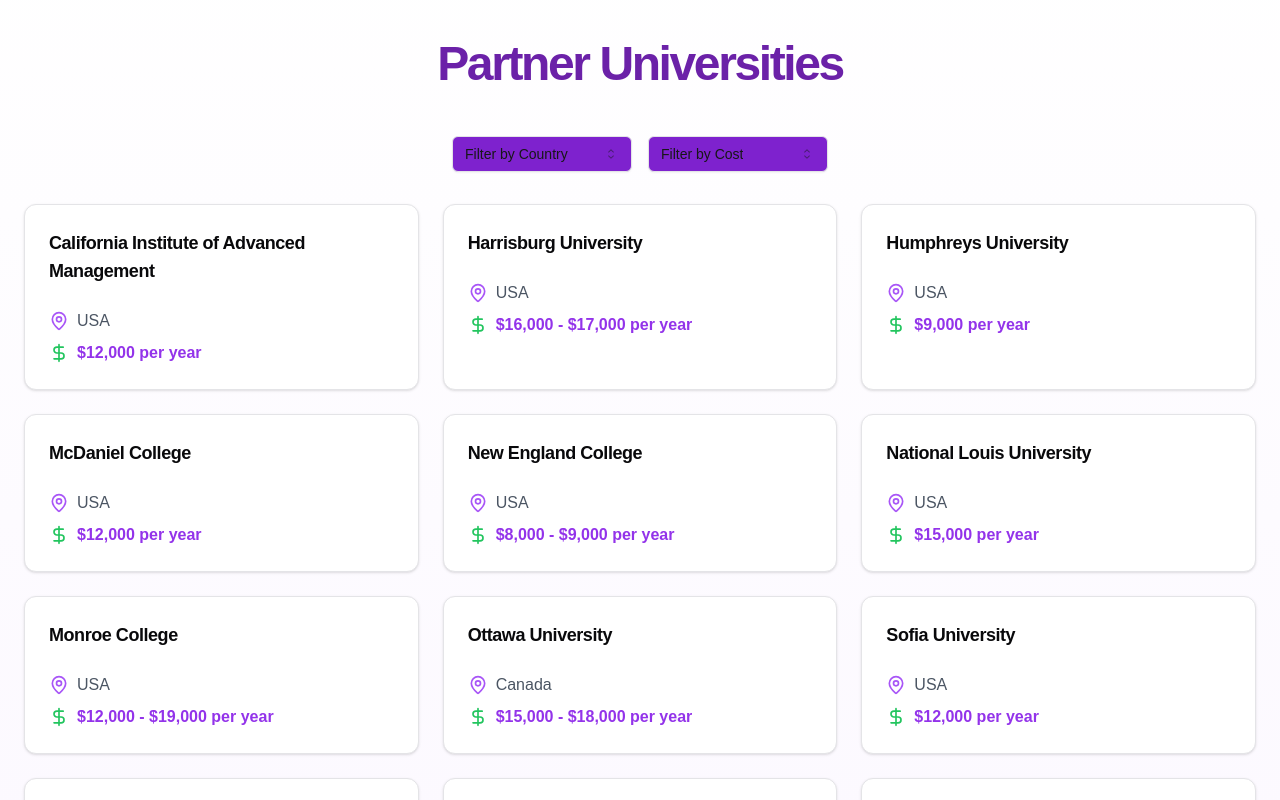
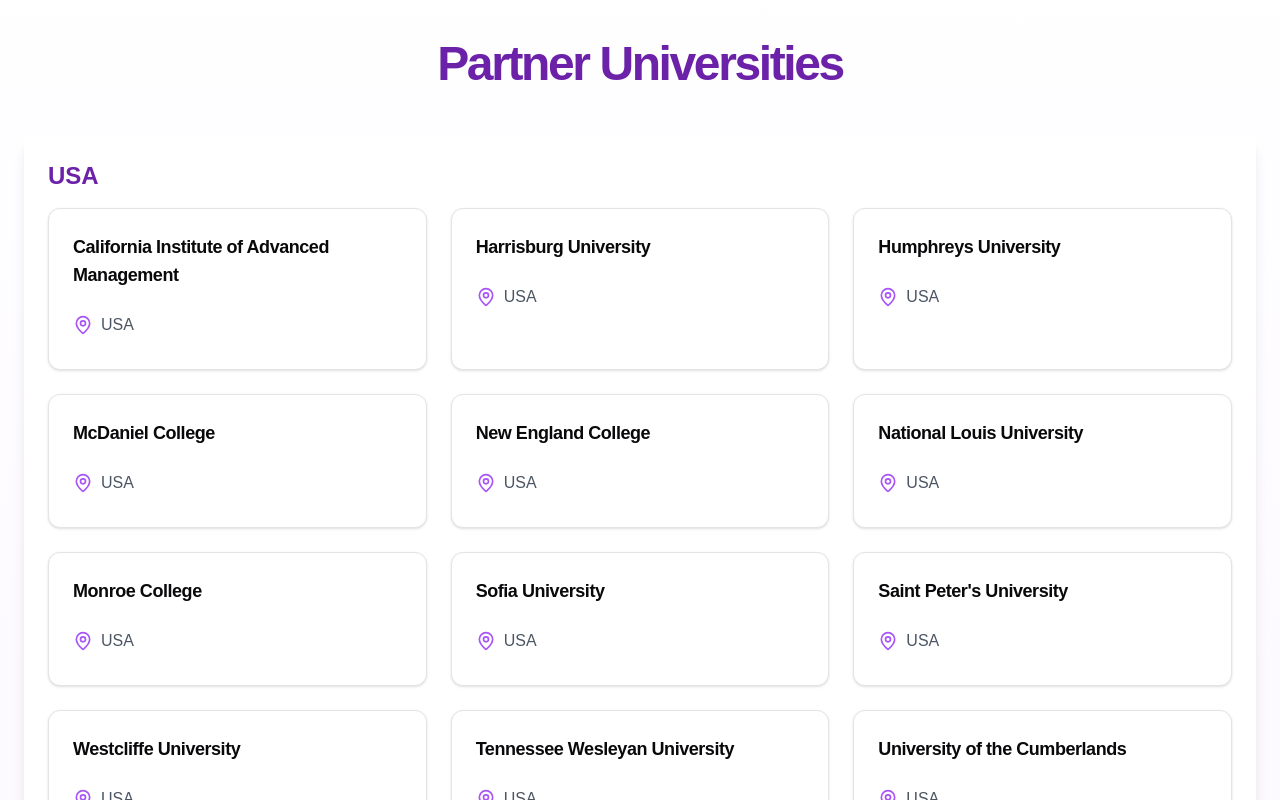
Before and after one commit to Asif-Alam1/rfm-website, a Next.js app: page /student-consultancy in a window 1280 px wide. Shown: the part 2100-2900 px from the top of the page. Built offline with nearby package versions, Linux system fonts and the light colour scheme.

Commit message:
Enhance product display and university grouping; remove unnecessary filters

```diff
--- a/app/import-export/page.jsx
+++ b/app/import-export/page.jsx
@@ -22,16 +22,7 @@ import {
 	Truck,
 	Package,
 	CheckCircle,
-	Shirt,
-	Fish,
-	Carrot,
-	Palette,
-	Scissors,
-	Layers,
 	ShoppingBag,
-	Factory,
-	FlaskConical,
-	Car,
 	Briefcase
 } from 'lucide-react'
 import Image from 'next/image'
@@ -108,20 +99,70 @@ export default function ImportExport() {
 			title: 'Sourcing',
 			description: 'We will source the products for you from anywhere in the world'
 		}
+		,
+		{
+			icon: ShoppingBag,
+			title: 'Dropshipping & Sourcing',
+			description: 'Sourcing and dropshipping from India & China with quality checks and fulfilment.'
+		}
 	]
 
 	const products = [
-		{ icon: Palette, name: 'Handicrafts' },
-		{ icon: Fish, name: 'Fishes' },
-		{ icon: Carrot, name: 'Vegetables' },
-		{ icon: Shirt, name: 'Clothings' },
-		{ icon: Package, name: 'Plastic Products' },
-		{ icon: Scissors, name: 'Wigs' },
-		{ icon: Layers, name: 'Leathers' },
-		{ icon: ShoppingBag, name: 'Garments' },
-		{ icon: Factory, name: 'Machinery' },
-		{ icon: FlaskConical, name: 'Chemicals' },
-		{ icon: Car, name: 'Cars' }
+		{
+			name: 'Handicrafts',
+			image: 'https://images.unsplash.com/photo-1452860606245-08befc0ff44b?w=600&h=400&fit=crop',
+			description: 'Traditional & artisanal crafts'
+		},
+		{
+			name: 'Fishes',
+			image: 'https://images.unsplash.com/photo-1544943910-4c1dc44aab44?w=600&h=400&fit=crop',
+			description: 'Fresh & frozen seafood'
+		},
+		{
+			name: 'Vegetables',
+			image: 'https://images.unsplash.com/photo-1540420773420-3366772f4999?w=600&h=400&fit=crop',
+			description: 'Farm-fresh produce'
+		},
+		{
+			name: 'Clothing',
+			image: 'https://images.unsplash.com/photo-1489987707025-afc232f7ea0f?w=600&h=400&fit=crop',
+			description: 'Fashion & apparel'
+		},
+		{
+			name: 'Plastic Products',
+			image: 'https://images.unsplash.com/photo-1536939459926-301728717817?w=600&h=400&fit=crop',
+			description: 'Industrial plastic goods'
+		},
+		{
+			name: 'Wigs',
+			image: 'https://images.unsplash.com/photo-1562322140-8baeececf3df?w=600&h=400&fit=crop',
+			description: 'Hair extensions & wigs'
+		},
+		{
+			name: 'Leather Goods',
+			image: 'https://images.unsplash.com/photo-1590874103328-eac38a683ce7?w=600&h=400&fit=crop',
+			description: 'Premium leather products'
+		},
+		{
+			name: 'Garments',
+			image: 'https://images.unsplash.com/photo-1445205170230-053b83016050?w=600&h=400&fit=crop',
+			description: 'Textile & ready-made garments'
+		},
+		{
+			name: 'Machinery',
+			image: 'https://images.unsplash.com/photo-1581092160562-40aa08e78837?w=600&h=400&fit=crop',
+			description: 'Industrial equipment'
+		},
+		{
+			name: 'Chemicals',
+			image: 'https://images.unsplash.com/photo-1532187863486-abf9dbad1b69?w=600&h=400&fit=crop',
+			description: 'Industrial chemicals'
+		},
+		{
+			name: 'Automobiles',
+			image: 'https://images.unsplash.com/photo-1542362567-b07e54358753?w=600&h=400&fit=crop',
+			description: 'Vehicles & auto parts'
+		}
 	]
 	return (
 		<div className='flex flex-col min-h-screen bg-gradient-to-b from-blue-900 via-blue-800 to-cyan-700'>
@@ -179,16 +220,25 @@ export default function ImportExport() {
 						<h2 className='text-3xl font-bold tracking-tighter sm:text-4xl md:text-5xl text-center mb-12 text-blue-800'>
 							Our Product Categories
 						</h2>
-						<div className='grid grid-cols-2 md:grid-cols-3 lg:grid-cols-4 gap-8'>
+						<div className='grid grid-cols-1 sm:grid-cols-2 lg:grid-cols-3 xl:grid-cols-4 gap-6'>
 							{products.map((product, index) => (
 								<Card
 									key={index}
-									className='scroll-animate bg-white hover:shadow-lg transition-all duration-300'>
-									<CardContent className='flex flex-col items-center justify-center p-6'>
-										<product.icon className='h-12 w-12 mb-4 text-blue-600' />
-										<CardTitle className='text-center'>
+									className='scroll-animate bg-white hover:shadow-2xl transition-all duration-500 overflow-hidden group cursor-pointer border-none'>
+									<div className='relative h-48 overflow-hidden'>
+										<Image
+											src={product.image}
+											alt={product.name}
+											fill
+											className='object-cover group-hover:scale-110 transition-transform duration-500'
+										/>
+										<div className='absolute inset-0 bg-gradient-to-t from-black/60 via-black/20 to-transparent opacity-0 group-hover:opacity-100 transition-opacity duration-300'></div>
+									</div>
+									<CardContent className='p-5'>
+										<CardTitle className='text-lg mb-2 text-blue-900 group-hover:text-blue-600 transition-colors duration-300'>
 											{product.name}
 										</CardTitle>
+										<p className='text-sm text-gray-600'>{product.description}</p>
 									</CardContent>
 								</Card>
 							))}
--- a/app/student-consultancy/page.jsx
+++ b/app/student-consultancy/page.jsx
@@ -17,13 +17,7 @@ import {
 	TabsList,
 	TabsTrigger
 } from '../../components/ui/tabs'
-import {
-	Select,
-	SelectContent,
-	SelectItem,
-	SelectTrigger,
-	SelectValue
-} from '../../components/ui/select'
+// Note: Removed Select filter UI — universities will be grouped by country instead
 import {
 	GraduationCap,
 	BookOpen,
@@ -49,8 +43,7 @@ export default function StudentConsultancy() {
 		subject: '',
 		message: ''
 	})
-	const [countryFilter, setCountryFilter] = useState('All')
-	const [costFilter, setCostFilter] = useState('All')
+	// no filters: universities will be shown grouped by country
 
 	const handleSubmit = async e => {
 		e.preventDefault()
@@ -183,20 +176,31 @@ export default function StudentConsultancy() {
 		{ name: 'Campbellsville University', fee: '$10,000', country: 'USA' },
 		{ name: 'University of Potomac', fee: '$8,000', country: 'USA' }
 	]
+	// group partner universities by country so UI shows sections per country
+	const groupedUniversities = partnerUniversities.reduce((acc, uni) => {
+		const country = uni.country || 'Other'
+		if (!acc[country]) acc[country] = []
+		acc[country].push(uni)
+		return acc
+	}, {})
 
-	const filteredUniversities = partnerUniversities.filter(uni => {
-		const matchesCountry =
-			countryFilter === 'All' || uni.country === countryFilter
-		const feeLower = parseInt(uni.fee.replace(/[^0-9]/g, ''))
-		const matchesCost =
-			costFilter === 'All' ||
-			(costFilter === 'Under $10,000' && feeLower < 10000) ||
-			(costFilter === '$10,000 - $15,000' &&
-				feeLower >= 10000 &&
-				feeLower <= 15000) ||
-			(costFilter === 'Over $15,000' && feeLower > 15000)
-		return matchesCountry && matchesCost
-	})
+	// preferred display order; user will add more universities for these countries
+	const countriesOrder = [
+		'USA',
+		'Canada',
+		'UK',
+		'Italy',
+		'Cyprus',
+		'South Korea',
+		'Japan',
+		'Australia',
+		'Denmark',
+		'Newzealand'
+	]
+
+	const allCountries = Array.from(
+		new Set([...countriesOrder, ...Object.keys(groupedUniversities)])
+	)
 
 	return (
 		<div className='flex flex-col min-h-screen bg-gradient-to-b from-purple-900 via-purple-800 to-indigo-700'>
@@ -401,35 +405,18 @@ export default function StudentConsultancy() {
 						<h2 className='text-3xl font-bold tracking-tighter sm:text-4xl md:text-5xl text-center mb-12 text-purple-800'>
 							Partner Universities
 						</h2>
-						<div className='flex flex-wrap gap-4 mb-8 justify-center'>
-							<Select onValueChange={value => setCountryFilter(value)}>
-								<SelectTrigger className='w-[180px] bg-purple-700'>
-									<SelectValue placeholder='Filter by Country' />
-								</SelectTrigger>
-								<SelectContent>
-									<SelectItem value='All'>All Countries</SelectItem>
-									<SelectItem value='USA'>USA</SelectItem>
-									<SelectItem value='Canada'>Canada</SelectItem>
-								</SelectContent>
-							</Select>
-							<Select onValueChange={value => setCostFilter(value)}>
-								<SelectTrigger className='w-[180px] bg-purple-700'>
-									<SelectValue placeholder='Filter by Cost' />
-								</SelectTrigger>
-								<SelectContent>
-									<SelectItem value='All'>All Costs</SelectItem>
-									<SelectItem value='Under $10,000'>Under $10,000</SelectItem>
-									<SelectItem value='$10,000 - $15,000'>
-										$10,000 - $15,000
-									</SelectItem>
-									<SelectItem value='Over $15,000'>Over $15,000</SelectItem>
-								</SelectContent>
-							</Select>
-						</div>
+						{/* Universities grouped by country. No filters; fees removed. */}
+						<div className='space-y-8'>
+							{allCountries.map(country => {
+								const list = groupedUniversities[country]
+								if (!list || list.length === 0) return null
+								return (
+									<section key={country} className='bg-white p-6 rounded-lg shadow-lg'>
+										<h3 className='text-2xl font-bold mb-4 text-purple-800'>{country}</h3>
 										<div className='grid grid-cols-1 md:grid-cols-2 lg:grid-cols-3 gap-6'>
-							{filteredUniversities.map((university, index) => (
+											{list.map((university, index) => (
 												<Card
-									key={index}
+													key={`${country}-${index}`}
 													className='bg-white hover:shadow-lg transition-all duration-300'>
 													<CardHeader>
 														<CardTitle className='text-lg'>{university.name}</CardTitle>
@@ -439,15 +426,14 @@ export default function StudentConsultancy() {
 															<MapPin className='h-5 w-5 mr-2 text-purple-500' />
 															<p className='text-gray-600'>{university.country}</p>
 														</div>
-										<div className='flex items-center'>
-											<DollarSign className='h-5 w-5 mr-2 text-green-500' />
-											<p className='font-semibold text-purple-600'>
-												{university.fee} per year
-											</p>
-										</div>
+														{/* Fee removed as requested */}
 													</CardContent>
 													</Card>
 											))}
+										</div>
+									</section>
+								)
+							})}
 						</div>
 					</div>
 				</section>
--- a/next.config.mjs
+++ b/next.config.mjs
@@ -1,4 +1,15 @@
 /** @type {import('next').NextConfig} */
-const nextConfig = {};
+const nextConfig = {
+	images: {
+		remotePatterns: [
+			{
+				protocol: 'https',
+				hostname: 'images.unsplash.com',
+				port: '',
+				pathname: '/**',
+			},
+		],
+	},
+};
 
 export default nextConfig;
```
Lines whose indentation alone changed are shown as unchanged.
